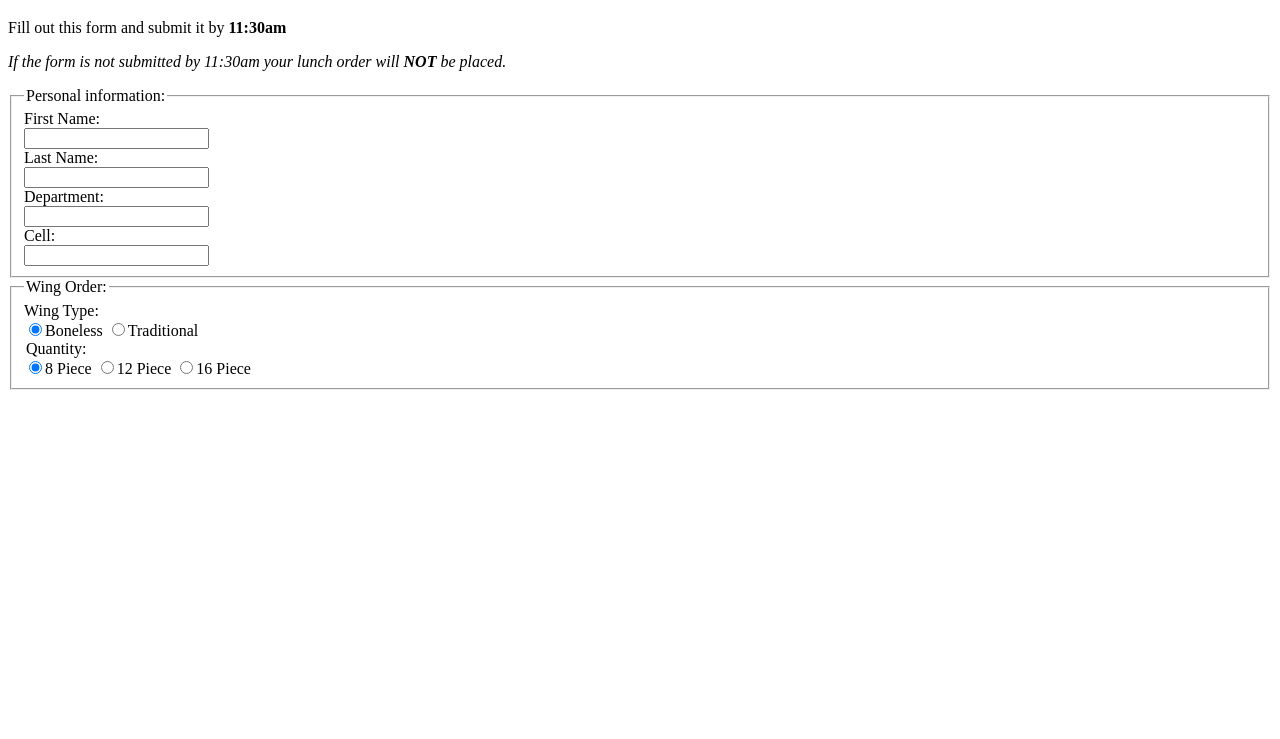
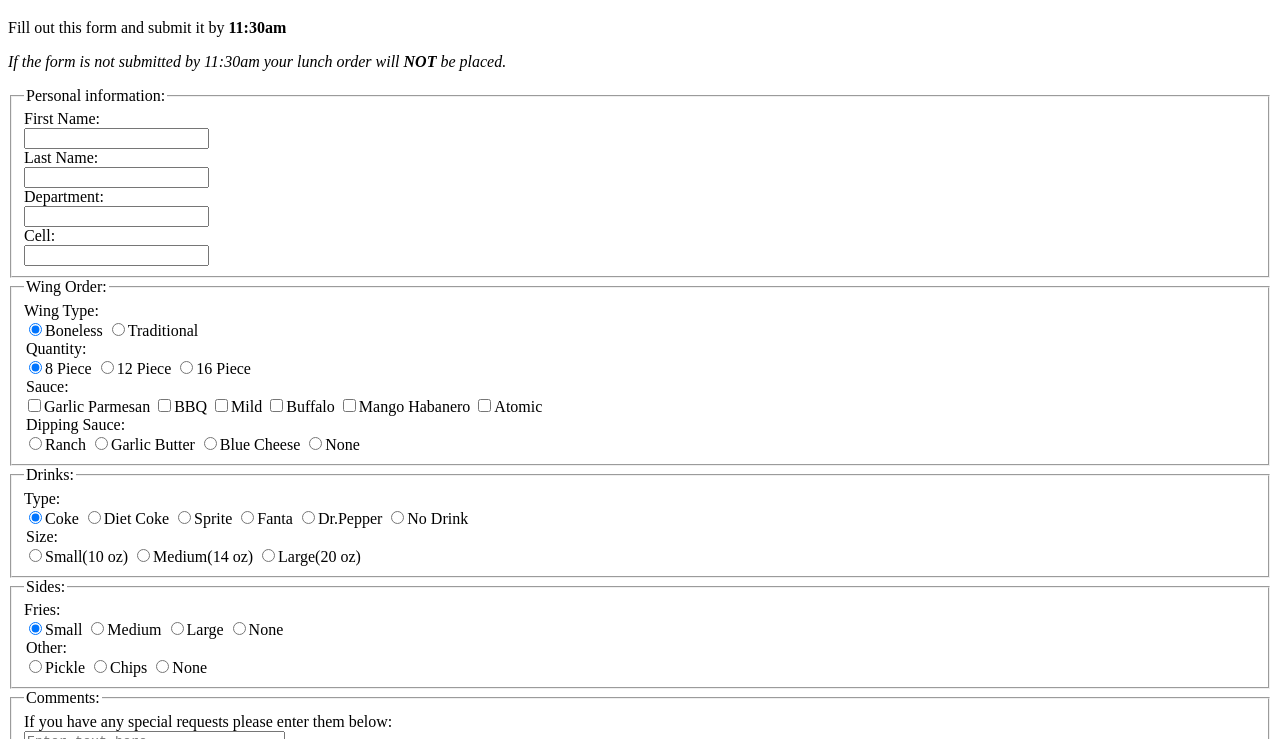
Before and after one commit to Epic91/html-wing-form, a plain HTML site: page index.html in a window 1280 px wide. Shown: the part 61-800 px from the top of the page. Drawn offline with Linux system fonts and the light colour scheme.

Commit message:
finished form

```diff
--- a/index.html
+++ b/index.html
@@ -1,7 +1,7 @@
 <!DOCTYPE html>
 <html>
     <head>
-        <title>Survey Form</title>
+        <title>Wing Form</title>
     </head>
     <body>
         <div id="introduction-text">
@@ -10,8 +10,8 @@
             <p><em>If the form is not submitted by 11:30am your lunch order will <strong>NOT</strong> be placed.</em></p>
         </div>
         <div>
-            <form action="">
-                <fieldset>
+            <form action="/success.html" method="GET">
+                <fieldset id="personal-information">
                     <legend>Personal information:</legend>
                     First Name: <br />
                     <input type="text" id="firstname" name="firstname"><br>
@@ -22,16 +22,60 @@
                     Cell: <br>
                     <input type="text" id="cellnum" name="cellnum">
                 </fieldset>
-                <fieldset>
+                <fieldset id="wing-order">
                     <legend>Wing Order:</legend>
                     Wing Type: <br>
                     <input type="radio" name="wingtype" value="boneless" checked>Boneless
                     <input type="radio" name="wingtype" value="traditional" >Traditional
                     <legend>Quantity:</legend>
-                    <input type="radio" name="quantity" value="small" checked>8 Piece
-                    <input type="radio" name="quantity" value="medium" >12 Piece
-                    <input type="radio" name="quantity" value="large" >16 Piece
+                    <input type="radio" name="quantity8" value="small" checked>8 Piece
+                    <input type="radio" name="quantity12" value="medium" >12 Piece
+                    <input type="radio" name="quantity16" value="large" >16 Piece
+                    <legend>Sauce:</legend>
+                    <input type="checkbox" name="sauce1" value="garlic">Garlic Parmesan
+                    <input type="checkbox" name="sauce2" value="bbq">BBQ
+                    <input type="checkbox" name="sauce3" value="mild">Mild
+                    <input type="checkbox" name="sauce4" value="buffalo">Buffalo
+                    <input type="checkbox" name="sauce5" value="mango">Mango Habanero
+                    <input type="checkbox" name="sauce6" value="atomic">Atomic
+                    <legend>Dipping Sauce:</legend>
+                    <input type="radio" name="dipping" value="ranch">Ranch
+                    <input type="radio" name="dipping" value="garlic">Garlic Butter
+                    <input type="radio" name="dipping" value="blue">Blue Cheese
+                    <input type="radio" name="dipping" value="none">None
                 </fieldset>
+                <fieldset id="drink">
+                    <legend>Drinks:</legend>
+                    Type: <br>
+                    <input type="radio" name="drinks" value="coke" checked>Coke
+                    <input type="radio" name="drinks" value="diet" >Diet Coke
+                    <input type="radio" name="drinks" value="sprite" >Sprite
+                    <input type="radio" name="drinks" value="Fanta" >Fanta
+                    <input type="radio" name="drinks" value="drpepper" >Dr.Pepper
+                    <input type="radio" name="drinks" value="none" >No Drink
+                    <legend>Size:</legend>
+                    <input type="radio" name="size" value="small">Small(10 oz)
+                    <input type="radio" name="size" value="medium">Medium(14 oz)
+                    <input type="radio" name="size" value="large">Large(20 oz)
+                </fieldset>
+                <fieldset>
+                    <legend>Sides:</legend>
+                    Fries: <br>
+                    <input type="radio" name="sizef" value="small" checked>Small
+                    <input type="radio" name="sizef" value="medium">Medium
+                    <input type="radio" name="sizef" value="large">Large
+                    <input type="radio" name="sizef" value="none">None
+                    <legend>Other:</legend>
+                    <input type="radio" name="other" value="pickle">Pickle
+                    <input type="radio" name="other" value="chips">Chips
+                    <input type="radio" name="other" value="none">None
+                </fieldset>
+                <fieldset>
+                    <legend>Comments:</legend>
+                    <label for="msg">If you have any special requests please enter them below:</label> <br>
+                    <textarea name="user_message" id="msg" placeholder="Enter text here" cols="30" rows="10"></textarea>
+                </fieldset>
+                <input type="submit">
             </form>
         </div>
 
```
Also changed, not shown: success.html (added, +1 -0 lines).
